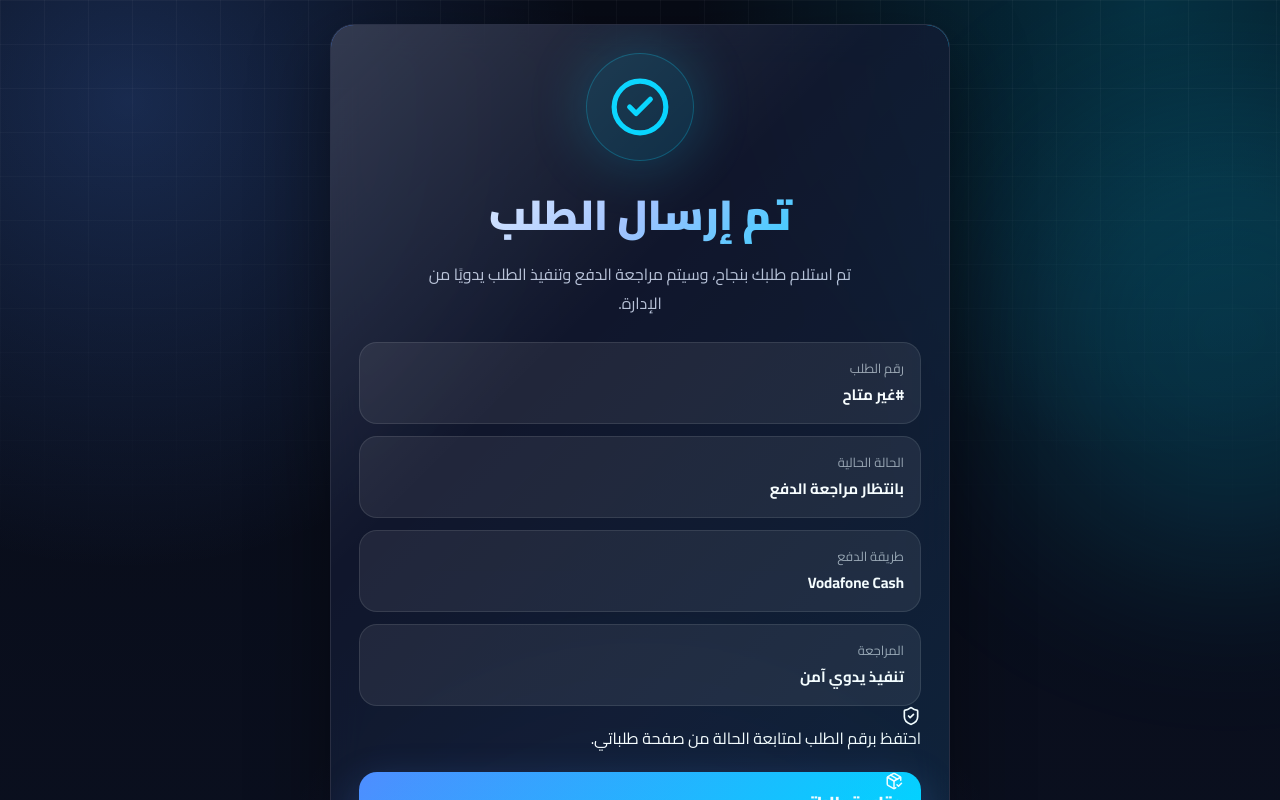
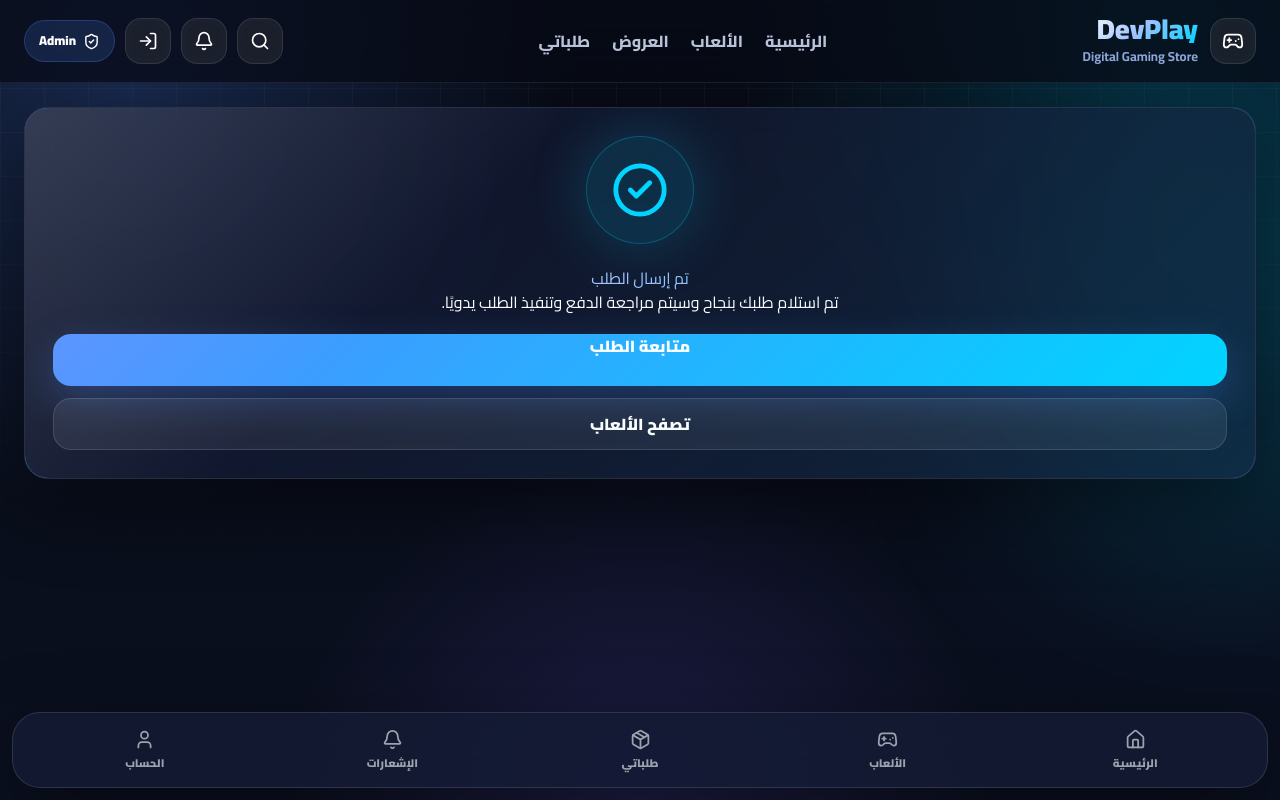
Before and after one commit to ym1647445-commits/devplayv10, a Next.js app: page /order-success in a window 1280 px wide. Shown: the top 800 px of the page. Built offline with nearby package versions, Linux system fonts and the light colour scheme; no server answers; the database is empty.

Commit message:
Fix order success suspense

```diff
--- a/app/order-success/page.tsx
+++ b/app/order-success/page.tsx
@@ -1,85 +1,70 @@
 "use client";
 
 import Link from "next/link";
+import { Suspense } from "react";
 import { useSearchParams } from "next/navigation";
-import { motion } from "framer-motion";
-import {
-  CheckCircle2,
-  CreditCard,
-  Home,
-  PackageCheck,
-  ShieldCheck,
-} from "lucide-react";
-import { playSound } from "@/lib/playSound";
+import { CheckCircle2 } from "lucide-react";
+import Navbar from "@/components/Navbar";
+import BottomNav from "@/components/BottomNav";
 
-export default function OrderSuccessPage() {
-  const params = useSearchParams();
-  const orderId = params.get("id");
+function OrderSuccessContent() {
+  const searchParams = useSearchParams();
+  const orderId = searchParams.get("id");
 
   return (
-    <main className="checkout-page">
-      <motion.section
-        className="checkout-card glass-card neon-border"
-        initial={{ opacity: 0, y: 35, scale: 0.96 }}
-        animate={{ opacity: 1, y: 0, scale: 1 }}
-        transition={{ duration: 0.35 }}
-      >
+    <>
+      <Navbar />
+
+      <main className="container">
+        <section className="glass-card neon-border" style={{ padding: 28, textAlign: "center" }}>
           <div className="success-icon">
-          <CheckCircle2 size={62} />
+            <CheckCircle2 size={58} />
           </div>
 
-        <h1 className="neon-text success-title">تم إرسال الطلب</h1>
+          <h1 className="neon-text">تم إرسال الطلب</h1>
 
-        <p className="success-text">
-          تم استلام طلبك بنجاح، وسيتم مراجعة الدفع وتنفيذ الطلب يدويًا من الإدارة.
+          <p>
+            تم استلام طلبك بنجاح وسيتم مراجعة الدفع وتنفيذ الطلب يدويًا.
           </p>
 
-        <div className="auth-review">
+          {orderId && (
+            <div className="auth-review" style={{ marginTop: 18 }}>
               <div>
                 <span>رقم الطلب</span>
-            <strong>#{orderId || "غير متاح"}</strong>
-          </div>
-
-          <div>
-            <span>الحالة الحالية</span>
-            <strong>بانتظار مراجعة الدفع</strong>
-          </div>
-
-          <div>
-            <span>طريقة الدفع</span>
-            <strong>Vodafone Cash</strong>
-          </div>
-
-          <div>
-            <span>المراجعة</span>
-            <strong>تنفيذ يدوي آمن</strong>
+                <strong>#{orderId}</strong>
               </div>
             </div>
+          )}
 
-        <div className="success-info">
-          <ShieldCheck size={20} />
-          <span>
-            احتفظ برقم الطلب لمتابعة الحالة من صفحة طلباتي.
-          </span>
-        </div>
-
-        <div className="success-actions">
+          <div className="success-actions" style={{ marginTop: 20 }}>
             <Link href="/orders" className="btn">
-            <PackageCheck size={18} />
-            متابعة طلباتي
+              متابعة الطلب
             </Link>
 
             <Link href="/products" className="auth-back">
-            <CreditCard size={18} />
-            طلب جديد
-          </Link>
-
-          <Link href="/" className="auth-back">
-            <Home size={18} />
-            الرئيسية
+              تصفح الألعاب
             </Link>
           </div>
-      </motion.section>
+        </section>
+
+        <div className="bottom-space" />
       </main>
+
+      <BottomNav />
+    </>
   );
 }
+
+export default function OrderSuccessPage() {
+  return (
+    <Suspense
+      fallback={
+        <main className="container">
+          <div className="game-loading skeleton" />
+        </main>
+      }
+    >
+      <OrderSuccessContent />
+    </Suspense>
+  );
+}
```
Lines whose indentation alone changed are shown as unchanged.
